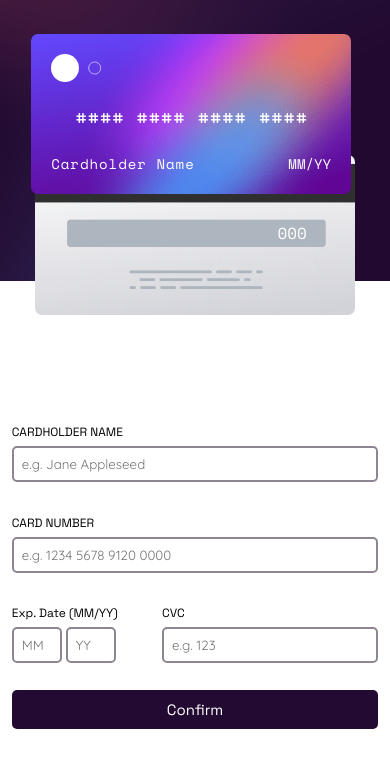
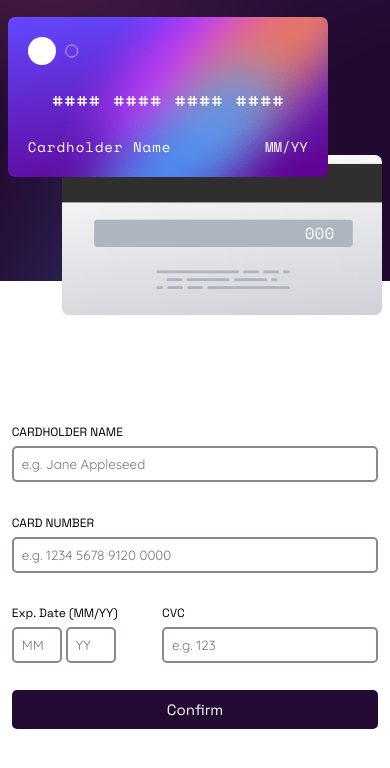
Before and after one commit to Alee2117/fake-card, a plain HTML site: page index.html in a window 390 px wide. Drawn offline with nearby package versions, Linux system fonts and the light colour scheme.

Commit message:
fixed some mobile styling

```diff
--- a/styles.scss
+++ b/styles.scss
@@ -246,10 +246,11 @@
 
     .sidebar {
       .card-front {
-        width: 20rem;
+        width:min(100%, 20rem);
         height: 10rem;
         font-size: 14px;
-        top: 12%;
+        top: 6%;
+        left: 2%;
 
         .middle-front {
           font-size: 20px;
@@ -257,10 +258,10 @@
       }
 
       .card-back {
-        width: 20rem;
+        width:min(100%, 20rem);
         height: 10rem;
         left: initial;
-        right: 9%;
+        right: 2%;
         top: 55%;
       }
     }
```
Also changed, not shown: styles.css, 1 other file.
